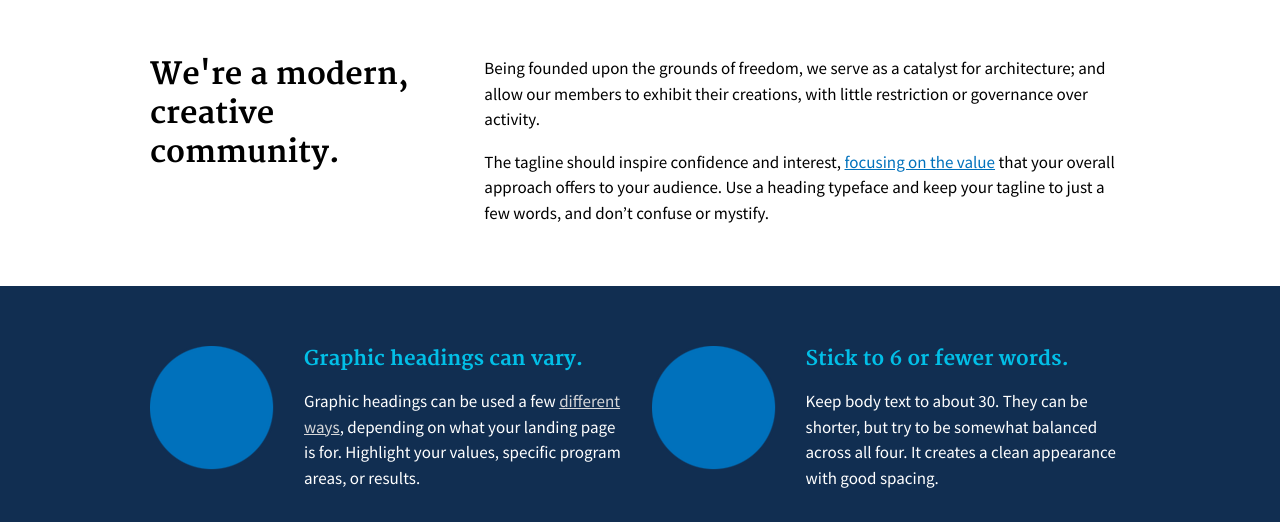
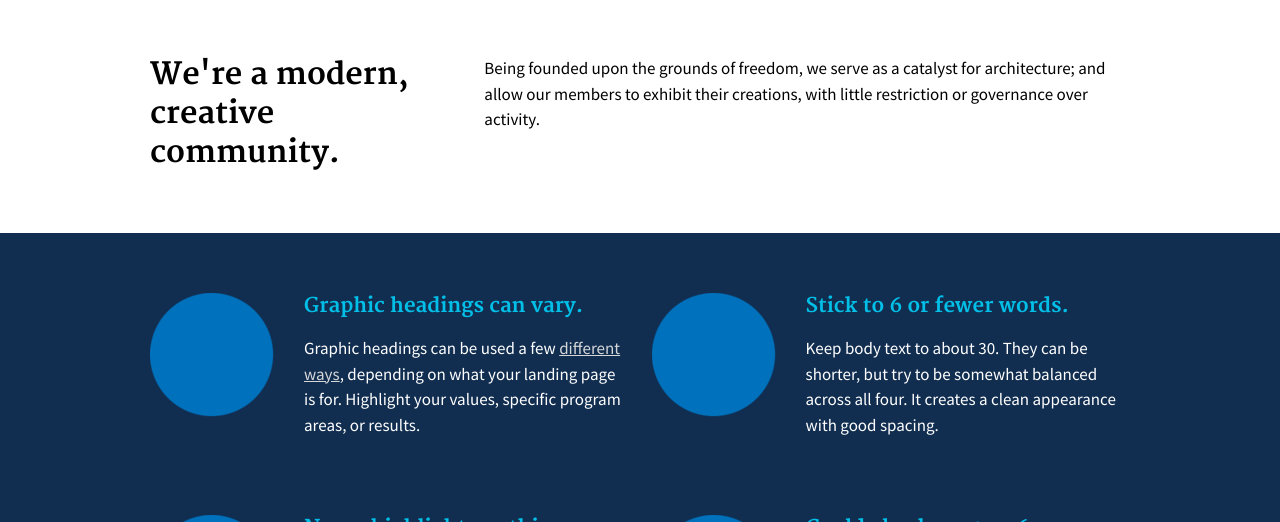
Before and after one commit to serrif/website, a Jekyll site: the page built from main/home.md, in a window 1280 px wide and 900 px high, cut to the strip 378-900 px from the top of the window. Built offline with Jekyll 4.4.1, drawn with Linux system fonts in a browser that asks for light colours.

Commit message:
Update home.md

```diff
--- a/main/home.md
+++ b/main/home.md
@@ -19,10 +19,7 @@ intro: |
 
 intro: |
   Being founded upon the grounds of freedom, we serve as a catalyst for architecture; and allow our members to exhibit their creations, with little restriction or governance over activity.
-
-  The tagline should inspire confidence and interest, [focusing on the value](javascript:void(0);) that your overall approach offers to your audience. Use a heading typeface and keep your tagline to just a few words, and don’t confuse or mystify.
-tagline: |
-  We're a modern, creative community.
+tagline: We're a modern, creative community.
 
 graphics:
   - image:
```
